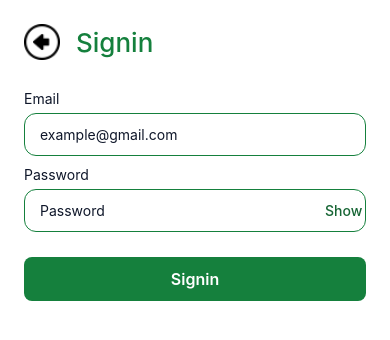
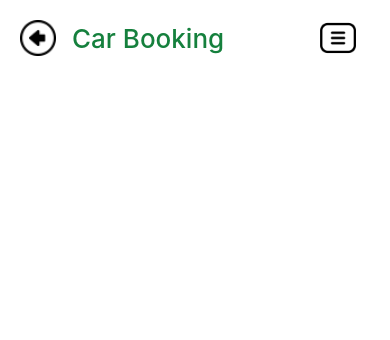
Before and after one commit to KnightMphande/mobileJanusCars, a React Native app: screen / in a window 390 px wide. Shown: the top 340 px of the page. Built offline with nearby package versions, Linux system fonts and the light colour scheme.

Commit message:
defined all app screens, app header component

```diff
--- a/App.jsx
+++ b/App.jsx
@@ -7,6 +7,9 @@ import {
 import Splash from './src/screens/auth/Splash';
 import Signup from './src/screens/auth/Signup';
 import Signin from './src/screens/auth/Signin';
+import Profile from './src/screens/app/Profile';
+import Home from './src/screens/app/Home';
+import Booking from './src/screens/app/Booking';
 
 function App() {
   return (
@@ -15,7 +18,10 @@ function App() {
         <View>
           {/* <Splash /> */}
           {/* <Signup /> */}
-          <Signin />
+          {/* <Signin /> */}
+          {/* <Profile /> */}
+          {/* <Home /> */}
+          <Booking />
         </View>
       </ScrollView>
     </SafeAreaView>
--- /dev/null
+++ b/src/components/AppHeader/index.jsx
@@ -0,0 +1,22 @@
+import { Image, Pressable, Text, TouchableOpacity, View } from "react-native";
+import { styles } from "./styles";
+
+export default function AppHeader({ title, backPress }) {
+    return (
+        <View style={[styles.container]}>
+            <View style={styles.backNavContainer}>
+                <Pressable onPress={backPress} hitSlop={20}>
+                    <Image style={styles.image} source={require('../../assets/auth_back.png')} />
+
+                </Pressable>
+
+                <Text style={styles.title}>{title}</Text>
+            </View>
+
+            <TouchableOpacity activeOpacity={0.75} style={styles.menu}>
+                <Image style={[styles.image]} source={require('../../assets/menu_bar.png')} />
+            </TouchableOpacity>
+
+        </View>
+    )
+}
--- /dev/null
+++ b/src/components/AppHeader/styles.jsx
@@ -0,0 +1,33 @@
+import { StyleSheet } from "react-native";
+import { colors } from "../../utils/colors";
+
+export const styles = StyleSheet.create({
+    container: {
+        flexDirection: 'row',
+        alignItems: 'center',
+        marginBottom: 30
+    },
+
+    backNavContainer: {
+        flexDirection: 'row',
+        alignItems: 'center',
+        flex: 1
+    },
+
+    image: {
+        width: 36,
+        height: 36
+    },
+
+    title: {
+        color: colors.mediumGreen,
+        fontSize: 26,
+        fontWeight: '500',
+        paddingHorizontal: 16
+    },
+
+    menu: {
+        width: 50,
+    },
+
+})
--- /dev/null
+++ b/src/screens/app/Booking/index.jsx
@@ -0,0 +1,11 @@
+import { View } from "react-native";
+import AppHeader from "../../../components/AppHeader";
+import { styles } from "./styles";
+
+export default function Booking() {
+    return (
+        <View style={styles.container}>
+            <AppHeader title="Car Booking" />
+        </View>
+    )
+}
--- /dev/null
+++ b/src/screens/app/Booking/styles.jsx
@@ -0,0 +1,8 @@
+import { StyleSheet } from "react-native";
+
+export const styles = StyleSheet.create({
+    container: {
+        paddingHorizontal: 20,
+        paddingVertical: 20
+    }
+})
--- /dev/null
+++ b/src/screens/app/Home/index.jsx
@@ -0,0 +1,11 @@
+import { View } from "react-native";
+import AppHeader from "../../../components/AppHeader";
+import { styles } from "./styles";
+
+export default function Home() {
+    return (
+        <View style={styles.container}>
+            <AppHeader title="Home" />
+        </View>
+    )
+}
--- /dev/null
+++ b/src/screens/app/Home/styles.jsx
@@ -0,0 +1,8 @@
+import { StyleSheet } from "react-native";
+
+export const styles = StyleSheet.create({
+    container: {
+        paddingHorizontal: 20,
+        paddingVertical: 20
+    }
+})
--- /dev/null
+++ b/src/screens/app/Profile/index.jsx
@@ -0,0 +1,11 @@
+import { View } from "react-native";
+import AppHeader from "../../../components/AppHeader";
+import { styles } from "./styles";
+
+export default function Profile() {
+    return (
+        <View style={styles.container}>
+            <AppHeader title="Profile" />
+        </View>
+    )
+}
--- /dev/null
+++ b/src/screens/app/Profile/styles.jsx
@@ -0,0 +1,8 @@
+import { StyleSheet } from "react-native";
+
+export const styles = StyleSheet.create({
+    container: {
+        paddingHorizontal: 20,
+        paddingVertical: 20
+    }
+})
```
Also changed, not shown: src/assets/menu_bar.png (added).
